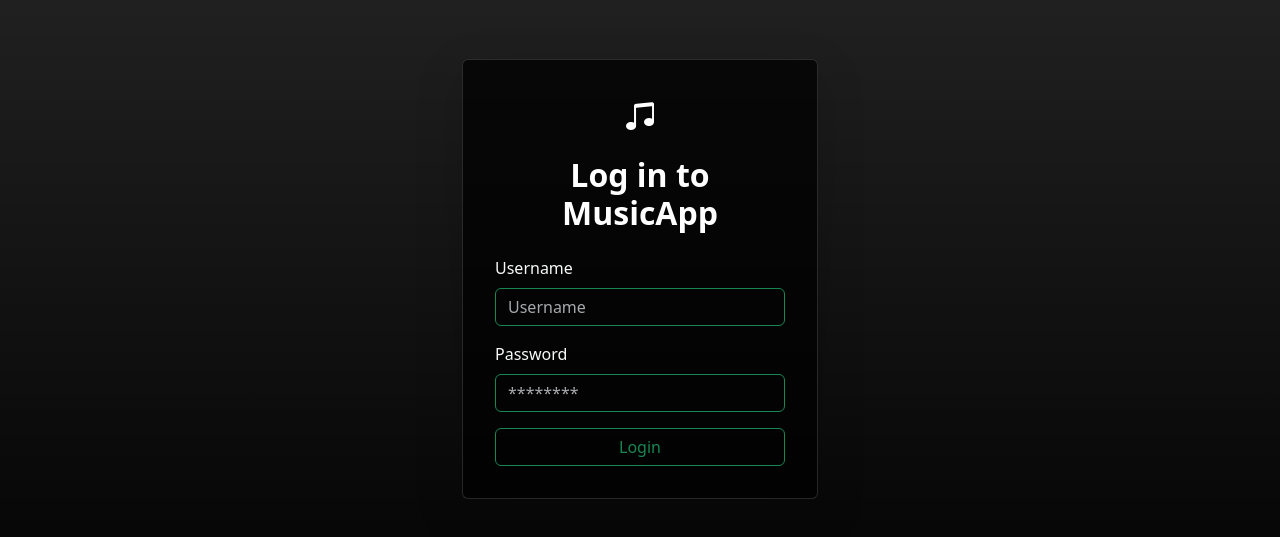
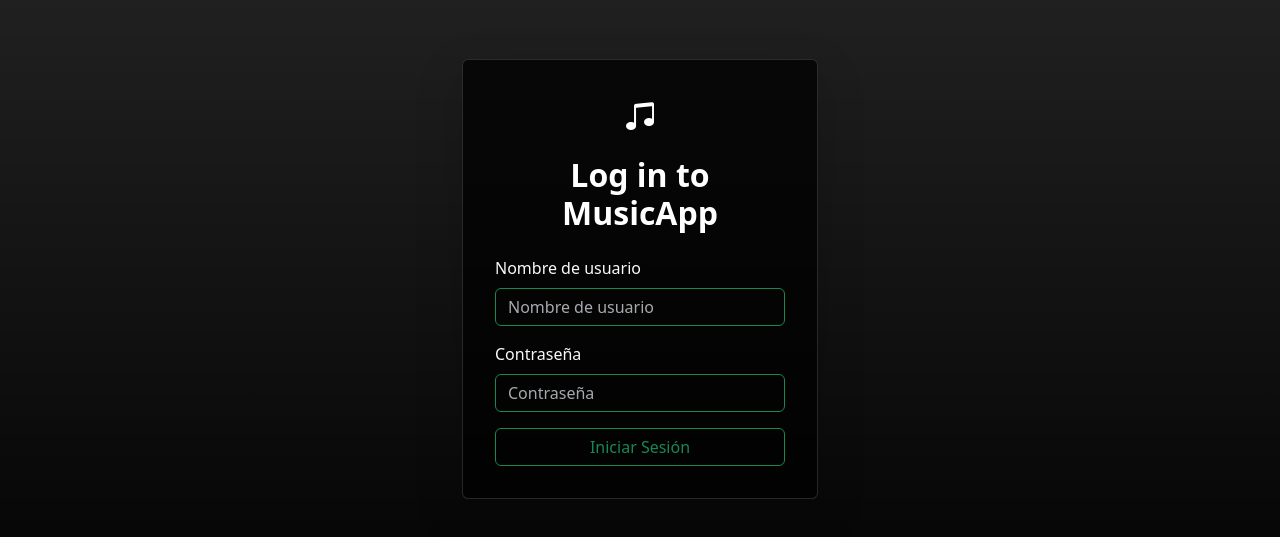
Before and after one commit to carlosmorales1908/proyecto_prog3, a React (Vite) app: page /login in a window 1280 px wide. Shown: the part 121-658 px from the top of the page. Built offline with nearby package versions, Linux system fonts and the light colour scheme.

Commit message:
Update LoginForm

```diff
--- a/src/components/Login/LoginForm.jsx
+++ b/src/components/Login/LoginForm.jsx
@@ -44,14 +44,14 @@ const LoginForm = () => {
         <form onSubmit={handleSubmit}>
           <div className="mb-3">
             <label htmlFor="inputUsername" className="form-label text-light ">
-              Username
+              Nombre de usuario
             </label>
             <input
               type="text"
               className="form-control bg-transparent text-light border border-success "
               id="inputUsername"
               name="username"
-              placeholder="Username"
+              placeholder="Nombre de usuario"
               value={values.username}
               onChange={handleChange}
               ref={getRef("username")}
@@ -61,14 +61,14 @@ const LoginForm = () => {
 
           <div className="mb-3">
             <label htmlFor="inputPassword" className="form-label text-light">
-              Password
+              Contraseña
             </label>
             <input
               type="password"
               className="form-control bg-transparent text-light border border-success"
               id="inputPassword"
               name="password"
-              placeholder="********"
+              placeholder="Contraseña"
               value={values.password}
               onChange={handleChange}
               ref={getRef("password")}
@@ -76,7 +76,7 @@ const LoginForm = () => {
             {errors.password&&(<div className="text-danger mb-3">{errors.password}</div>)}
           </div>
           <button type="submit" className="btn btn-outline-success w-100">
-            Login
+            Iniciar Sesión
           </button>
           {fetchError&&(<div className="text-danger mb-3">{fetchError}</div>)}
         </form>
```
